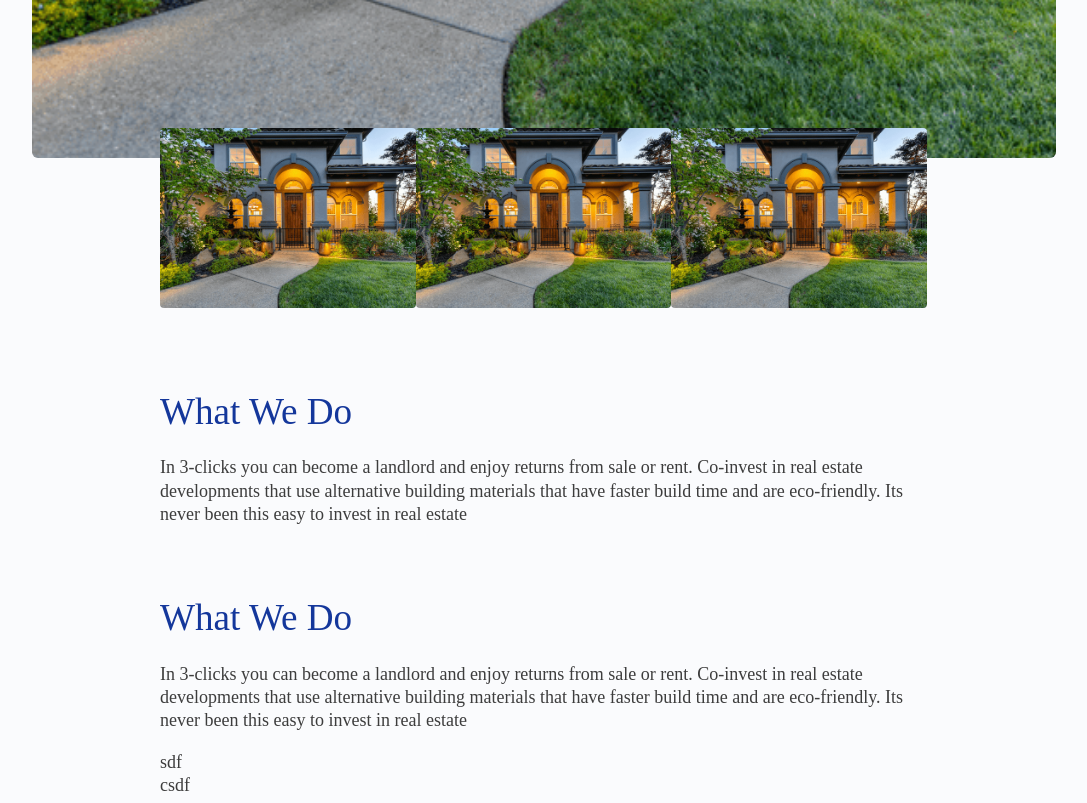
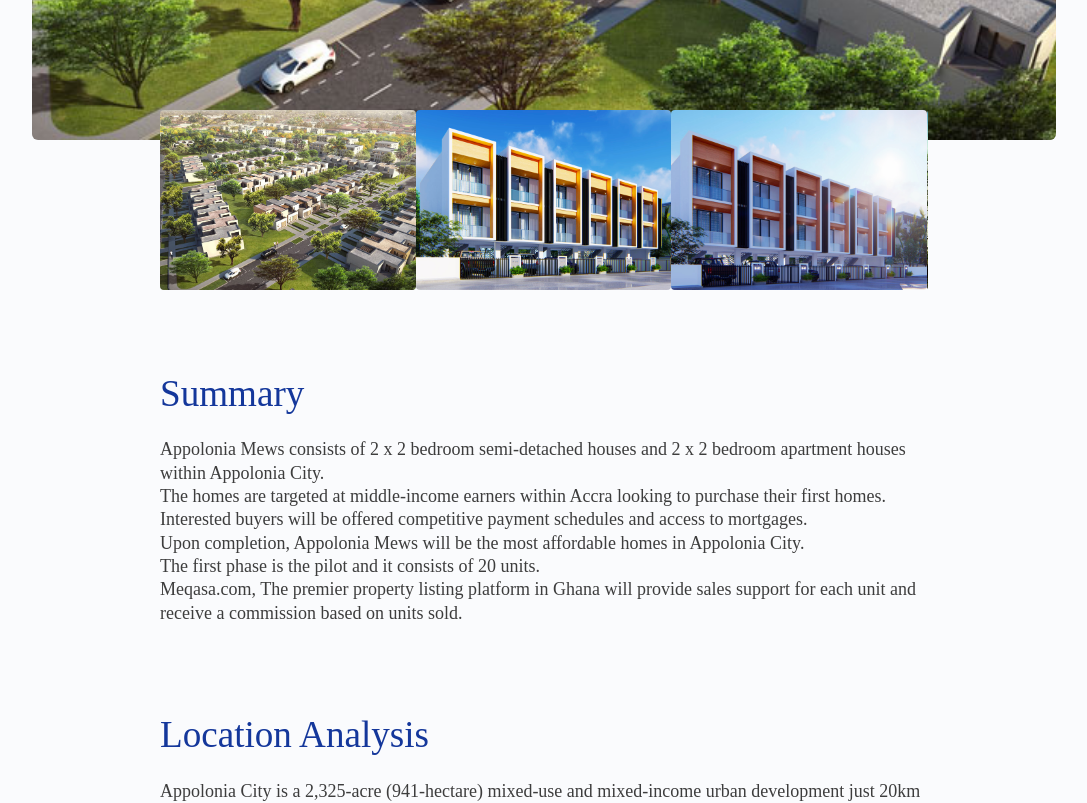
Before and after one commit to kdotamoh/cofundie, a React (Create React App) app: page /details/1 in a window 1280 px wide. Shown: the part 1080-1883 px from the top of the page, without its empty margins (96-1183 px from the left). Built offline with nearby package versions, Linux system fonts and the light colour scheme.

Commit message:
load current listing data

```diff
--- a/src/App.js
+++ b/src/App.js
@@ -1,5 +1,4 @@
 import React from "react";
-import { connect } from "react-redux";
 import { BrowserRouter as Router, Switch, Route } from "react-router-dom";
 import { ThemeProvider } from "styled-components";
 import GlobalStyles from "./GlobalStyles";
@@ -61,6 +60,7 @@ const listingsData = [
       </p>`,
     details: {
       sharePrice: "$250",
+      structure: "debt",
       projectedReturn: "15%",
       holdPeriod: "12 months",
       primaryMaterial: "Concrete mix"
@@ -106,6 +106,7 @@ const listingsData = [
       </p>`,
     details: {
       sharePrice: "$250",
+      structure: "debt",
       projectedReturn: "15%",
       holdPeriod: "12 months",
       primaryMaterial: "Concrete mix"
@@ -127,6 +128,7 @@ const listingsData = [
     location: `<p>TBD</p>`,
     details: {
       sharePrice: "$200",
+      structure: "debt",
       projectedReturn: "15%",
       holdPeriod: "12 months",
       primaryMaterial: "Earth bricks"
@@ -151,8 +153,8 @@ function App() {
 
       <Router>
         <Switch>
-          <Route path="/details/:id">
-            <DetailsPage />
+          <Route path="/details/:id" component={DetailsPage}>
+            {/* <DetailsPage /> */}
           </Route>
           <Route path="/">
             <LandingPage />
--- a/src/pages/DetailsPage.js
+++ b/src/pages/DetailsPage.js
@@ -1,7 +1,8 @@
 import React from "react";
+import { connect } from "react-redux";
 import styled from "styled-components";
 import { space } from "styled-system";
-import { useParams } from "react-router-dom";
+import { isEmpty } from "lodash";
 
 import Navbar from "components/Navbar";
 import Footer from "components/Footer";
@@ -14,8 +15,6 @@ import {
 import DealBreakdown from "components/Listings/DealBreakdown";
 import { Button } from "components/styled";
 import { COLORS } from "app-constants";
-
-import house from "assets/images/house.png";
 
 const DetailsPageStyle = styled(PageStyle)`
   background-color: rgba(20, 55, 155, 0.02);
@@ -100,16 +99,31 @@ const DetailsSection = styled(Section)`
   }
 `;
 
-const DetailsPage = () => {
-  // let match = useRouteMatch();
-  let { id } = useParams;
+const DetailsPage = ({ listings, match }) => {
+  const [data, setData] = React.useState("loading");
+  const [status, setStatus] = React.useState("loading");
+  const [selectedImage, setSelectedImage] = React.useState("");
+
+  let { id } = match.params;
+
+  React.useEffect(() => {
+    let listing = listings.find(el => el.id === Number(id));
+    console.log(listing);
+    setData(listing);
+    !isEmpty(listing) ? setStatus("loaded") : setStatus("loading");
+    !isEmpty(listing)
+      ? setSelectedImage(listing.images[0])
+      : setSelectedImage("");
+  }, [id, listings]);
 
   return (
     <DetailsPageStyle>
       <Navbar />
       <main>
+        {status === "loading" && "Loading..."}
+        {status === "loaded" && (
+          <>
             <Section mt="4rem">
-          <p>{id}</p>
               <ListingTitle>
                 The Place:{" "}
                 <span style={{ color: "black" }}>Single Family Unit</span>
@@ -127,38 +141,26 @@ const DetailsPage = () => {
               </Button>
             </Section>
 
-        <SelectedImage src={house} />
+            <SelectedImage src={selectedImage} />
 
             <ImageGallery mt="5rem">
+              {data.images.map(image => (
+                <Image src={image} />
+              ))}
+              {/* <Image src={house} />
               <Image src={house} />
-          <Image src={house} />
-          <Image src={house} />
+              <Image src={house} /> */}
             </ImageGallery>
             <DetailsContainer width="60vw">
               <DetailsSection my="5rem" textAlign="left">
-            <h3 style={{ marginBottom: "2rem" }}>What We Do</h3>
-            <p>
-              In 3-clicks you can become a landlord and enjoy returns from sale
-              or rent. Co-invest in real estate developments that use
-              alternative building materials that have faster build time and are
-              eco-friendly. Its never been this easy to invest in real estate
-            </p>
+                <h3 style={{ marginBottom: "2rem" }}>Summary</h3>
+                <p dangerouslySetInnerHTML={{ __html: data.summary }}></p>
               </DetailsSection>
             </DetailsContainer>
             <DetailsContainer width="60vw">
               <DetailsSection my="5rem" textAlign="left">
-            <h3 style={{ marginBottom: "2rem" }}>What We Do</h3>
-            <p>
-              In 3-clicks you can become a landlord and enjoy returns from sale
-              or rent. Co-invest in real estate developments that use
-              alternative building materials that have faster build time and are
-              eco-friendly. Its never been this easy to invest in real estate
-            </p>
-            <ul>
-              <li>sdf</li>
-              <li>csdf</li>
-              <li></li>
-            </ul>
+                <h3 style={{ marginBottom: "2rem" }}>Location Analysis</h3>
+                <p dangerouslySetInnerHTML={{ __html: data.location }}></p>
               </DetailsSection>
             </DetailsContainer>
             <DetailsContainer width={{ sm: "85vw", lg: "60vw" }}>
@@ -184,7 +186,8 @@ const DetailsPage = () => {
                   love using Cofundie.
                 </h3>
                 <p style={{ paddingTop: "3rem" }}>
-              Signing up is easy, and our team will get you started in no time.
+                  Signing up is easy, and our team will get you started in no
+                  time.
                 </p>
                 <Button
                   mt="5rem"
@@ -197,10 +200,14 @@ const DetailsPage = () => {
                 </Button>
               </Container>
             </Section>
+          </>
+        )}
       </main>
       <Footer />
     </DetailsPageStyle>
   );
 };
 
-export default DetailsPage;
+export default connect(state => ({
+  listings: state.listings.data
+}))(DetailsPage);
```
Lines whose indentation alone changed are shown as unchanged.
